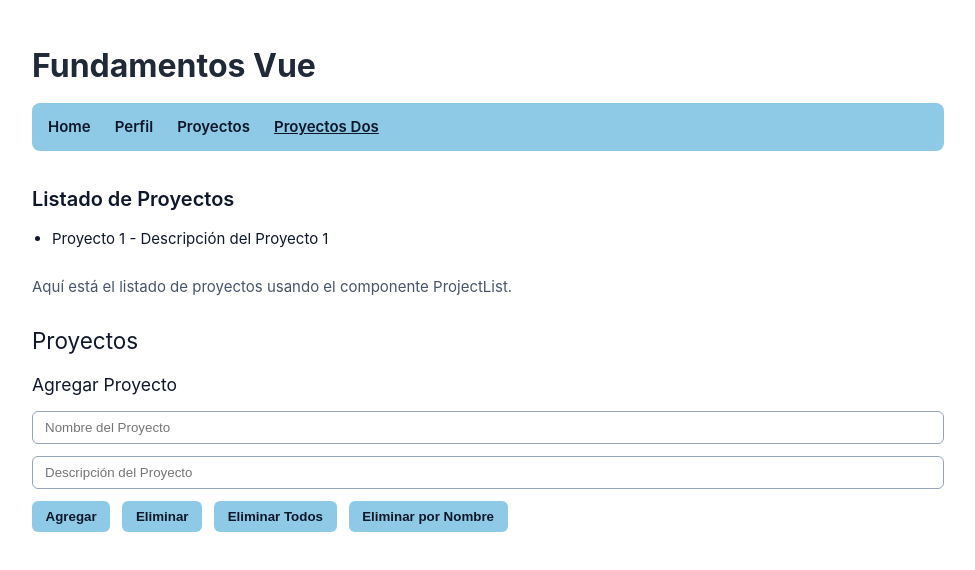
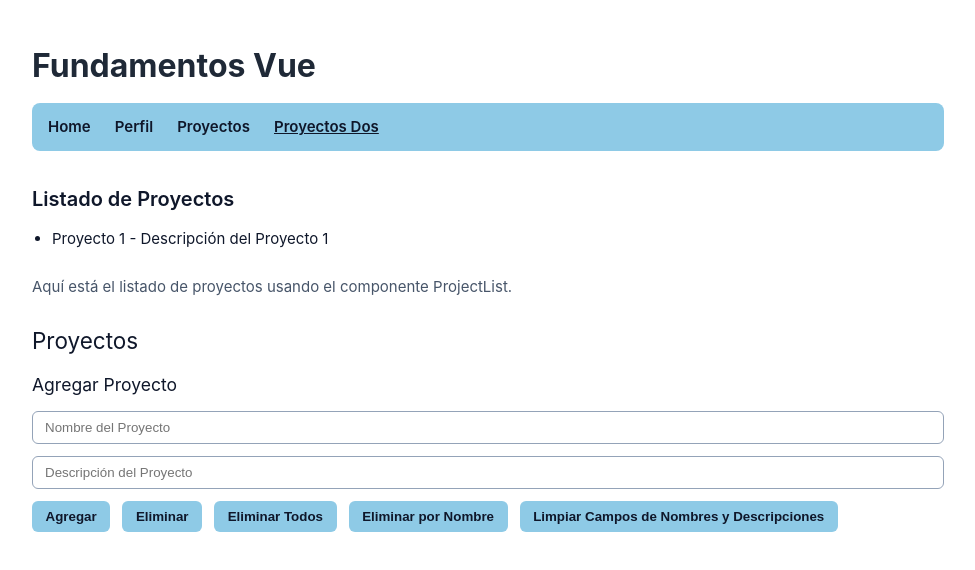
Before and after one commit to kennypallchizaca-coder/icc-ppw-u2-01_fundamentos-vue, a Vue app: page /#/proyectos-dos in a window 1280 px wide. Shown: the top 570 px of the page, without its empty margins (152-1127 px from the left). Built offline with nearby package versions, Linux system fonts and the light colour scheme.

Commit message:
nuevos metodos

```diff
--- a/src/stores/project.store.ts
+++ b/src/stores/project.store.ts
@@ -35,12 +35,21 @@ export function useProjectStore() {
     projects.value = projects.value.filter((project) => project.name !== trimmedName)
   }
 
+  function clearlabels() {
+    form.name = ''
+    form.description = ''
+
+  }
+
   return {
     projects,
     form,
     addProject,
     removeLastProject,
     clearProjects,
-    removeProjectByName
+    removeProjectByName,
+    clearlabels,
+    resetForm
   }
+
 }
--- a/src/views/ProjectsTwoView.vue
+++ b/src/views/ProjectsTwoView.vue
@@ -30,6 +30,7 @@
           <button type="button" @click="removeLastProject">Eliminar</button>
           <button type="button" @click="clearProjects">Eliminar Todos</button>
           <button type="button" @click="removeByName">Eliminar por Nombre</button>
+          <button type="button" @click="clearlabels">Limpiar Campos de Nombres y Descripciones</button>
         </div>
       </form>
     </section>
@@ -40,7 +41,7 @@
 import ProjectList from '@/components/projects/ProjectList.vue'
 import { useProjectStore } from '@/stores/project.store'
 
-const { projects, form, addProject, removeLastProject, clearProjects, removeProjectByName } =
+const { projects, form, addProject, removeLastProject, clearProjects, removeProjectByName, clearlabels, resetForm } =
   useProjectStore()
 
 function removeByName() {
```
